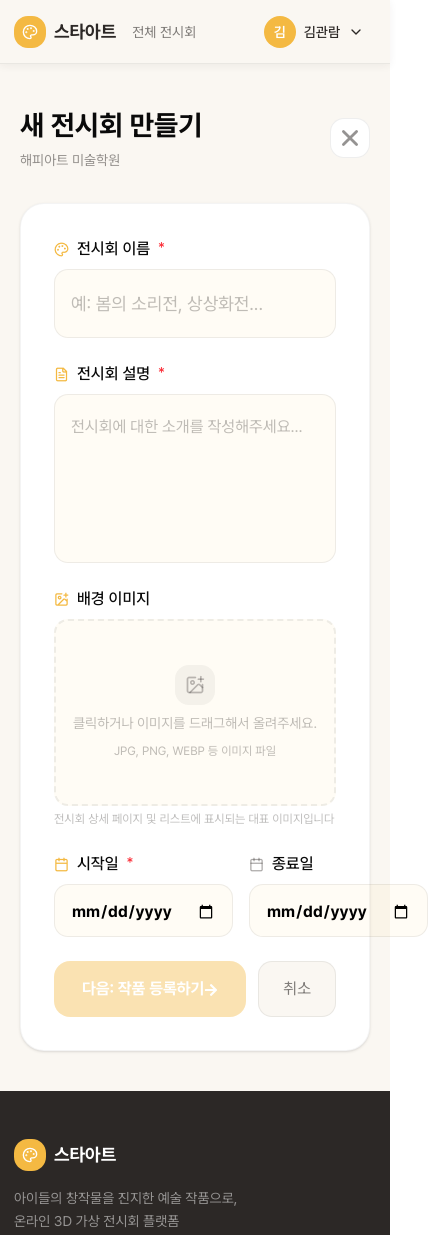
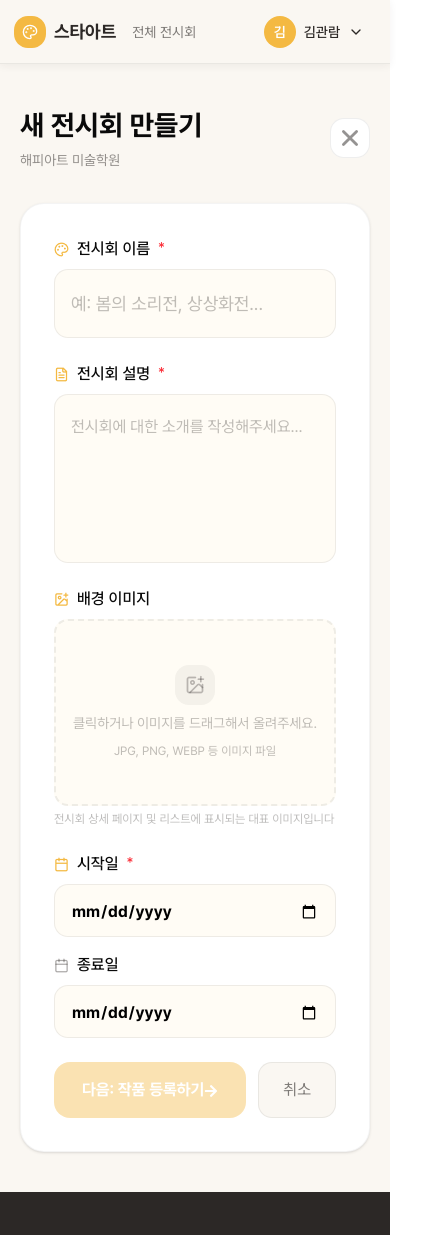
Before and after one commit to Kt-cloud-2nd-frontend-team-2/Frontend, a Next.js app: page /gallery/create in a window 390 px wide. Shown: the top 1235 px of the page, 428 px wide, since content can reach past the window. Built offline with nearby package versions, Linux system fonts and the light colour scheme.

Commit message:
design: datePicker 반응형 수정

```diff
--- a/src/app/gallery/create/page.tsx
+++ b/src/app/gallery/create/page.tsx
@@ -107,7 +107,7 @@ export default function GalleryCreatePage() {
                   </>
                 )}
               />
-              <div className={'flex w-full gap-4'}>
+              <div className={'flex w-full flex-wrap gap-4'}>
                 <div className={'flex-1'}>
                   <CreateGalleryFormWrapper
                     title={'시작일'}
```
